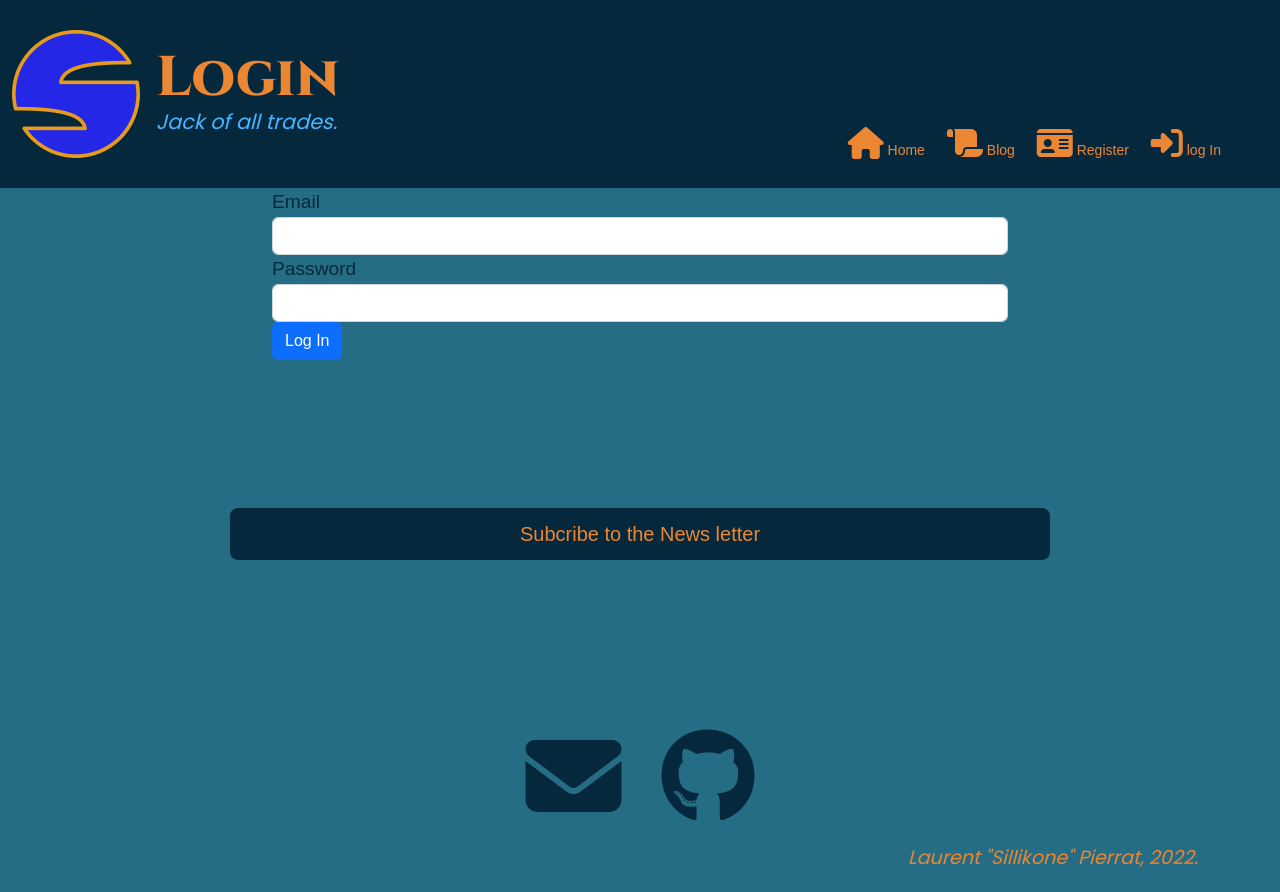
After one commit to aniasin/portfolio, a Flask app: page /login in a window 1280 px wide. The commit adds this page. Run offline with Flask 2, Linux system fonts and the light colour scheme; some libraries are stand-ins or nearby versions.

Commit message:
Added users, login, logout, register Added forms Added many to many relation Posts>Tags

```diff
--- /dev/null
+++ b/forms.py
@@ -0,0 +1,26 @@
+from flask_wtf import FlaskForm
+from wtforms import StringField, SubmitField, PasswordField, EmailField
+from wtforms.validators import DataRequired, URL
+from flask_ckeditor import CKEditorField
+
+
+class RegisterForm(FlaskForm):
+    email = EmailField("Email", validators=[DataRequired()])
+    password = PasswordField("Password", validators=[DataRequired()])
+    name = StringField("Username", validators=[DataRequired()])
+    submit = SubmitField("Register")
+
+
+class LoginForm(FlaskForm):
+    email = EmailField("Email", validators=[DataRequired()])
+    password = PasswordField("Password", validators=[DataRequired()])
+    submit = SubmitField("Log In")
+
+
+class CreatePostForm(FlaskForm):
+    title = StringField("Blog Post Title", validators=[DataRequired()])
+    subtitle = StringField("Subtitle", validators=[DataRequired()])
+    img_url = StringField("Blog Image URL", validators=[DataRequired(), URL()])
+    tags = StringField("Tags")
+    body = CKEditorField("Blog Content", validators=[DataRequired()])
+    submit = SubmitField("Submit Post")
--- a/main.py
+++ b/main.py
@@ -14,16 +14,191 @@ from gevent.pywsgi import WSGIServer
 from sqlalchemy.orm import relationship
 from werkzeug.security import generate_password_hash, check_password_hash
 
+from forms import RegisterForm, LoginForm, CreatePostForm
+import utils
+
 app = Flask(__name__)
 app.config['SECRET_KEY'] = os.environ.get("SECRET_KEY")
 ckeditor = CKEditor(app)
 Bootstrap(app)
 
+# #CONNECT TO DB
+app.config['SQLALCHEMY_DATABASE_URI'] = os.environ.get("DATABASE_")
+app.config['SQLALCHEMY_TRACK_MODIFICATIONS'] = False
+db = SQLAlchemy(app)
+# Init login manager
+login_manager = LoginManager()
+login_manager.init_app(app)
 
+
+# #CONFIGURE TABLES
+class User(UserMixin, db.Model):
+    __tablename__ = "users"
+    id = db.Column(db.Integer, primary_key=True)
+    email = db.Column(db.String(50), nullable=False)
+    password = db.Column(db.String(100), nullable=False)
+    name = db.Column(db.String(100), nullable=False)
+
+    # This will act like a List of BlogPost objects attached to each User.
+    # The "author" refers to the author property in the BlogPost class.
+    posts = relationship("BlogPost", back_populates="author")
+    comments = relationship("Comment", back_populates="author")
+
+
+tag_link = db.Table("tag_link", db.Model.metadata,
+                    db.Column("post_id", db.Integer, db.ForeignKey("blog_posts.id")),
+                    db.Column("tag_id", db.Integer, db.ForeignKey("tags.id"))
+                    )
+
+
+class BlogPost(db.Model):
+    __tablename__ = "blog_posts"
+    id = db.Column(db.Integer, primary_key=True)
+
+    # Create Foreign Key, "users.id" the users refers to the table name of User.
+    author_id = db.Column(db.Integer, db.ForeignKey("users.id"))
+    # Create reference to the User object, the "posts" refers to the posts property in the User class.
+    author = relationship("User", back_populates="posts")
+
+    title = db.Column(db.String(250), unique=True, nullable=False)
+    subtitle = db.Column(db.String(250), nullable=False)
+    date = db.Column(db.String(250), nullable=False)
+    body = db.Column(db.Text, nullable=False)
+    img_url = db.Column(db.String(250), nullable=True)
+    tags = db.relationship("Tag", secondary=tag_link)
+    comments = relationship("Comment", back_populates="parent_post")
+
+
+class Tag(db.Model):
+    __tablename__ = "tags"
+    id = db.Column(db.Integer, primary_key=True)
+    name = db.Column(db.String(250), nullable=False)
+
+
+class Comment(db.Model):
+    __tablename__ = "comments"
+    id = db.Column(db.Integer, primary_key=True)
+    author_id = db.Column(db.Integer, db.ForeignKey("users.id"))
+    author = relationship("User", back_populates="comments")
+    post_id = db.Column(db.Integer, db.ForeignKey("blog_posts.id"))
+    parent_post = relationship("BlogPost", back_populates="comments")
+    text = db.Column(db.String(250), nullable=False)
+    date = db.Column(db.String(250), nullable=False)
+
+
+# Create admin-only decorator
+def admin_only(f):
+    @wraps(f)
+    def decorated_function(*args, **kwargs):
+        # If id is not 1 then return abort with 403 error
+        if current_user.id != 1:
+            return abort(403)
+        # Otherwise continue with the route function
+        return f(*args, **kwargs)
+    return decorated_function
+
+
+@login_manager.user_loader
+def load_user(user_id):
+    return User.query.get(int(user_id))
+
+
+# -------- Routes ---------
 @app.route('/')
-def get_all_posts():
-    return render_template("index.html")
+def home():
+    posts = BlogPost.query.all()
+    return render_template("index.html", posts=posts, user_id=utils.get_user_id(current_user), title="Welcome!")
 
+
+@app.route('/blog')
+def blog():
+    return render_template("blog.html", user_id=utils.get_user_id(current_user), title="Blog categories")
+
+
+@app.route("/new-post", methods=["POST", "GET"])
+@admin_only
+def add_new_post():
+    form = CreatePostForm()
+    if form.validate_on_submit():
+        new_post = BlogPost(
+            title=form.title.data,
+            subtitle=form.subtitle.data,
+            body=form.body.data,
+            img_url=form.img_url.data,
+            author=current_user,
+            date=date.today().strftime("%B %d, %Y")
+        )
+        tags = form.tags.data.split()
+        for tag in tags:
+            new_tag = Tag(name=tag)
+            db.session.add(new_tag)
+            new_post.tags.append(new_tag)
+        db.session.add(new_post)
+        db.session.commit()
+        return redirect(url_for("home"))
+    return render_template("make-post.html", form=form, user_id=utils.get_user_id(current_user), title="New Post")
+
+
+@app.route('/register.html', methods=["GET", "POST"])
+def register():
+    form = RegisterForm()
+    if form.validate_on_submit():
+        email = request.form.get("email")
+        if not User.query.filter_by(email=email).first():
+            password = request.form.get("password")
+            name = request.form.get("name")
+            user = User()
+            user.email = email
+            user.password = generate_password_hash(password, salt_length=8)
+            user.name = name
+            db.session.add(user)
+            db.session.commit()
+            return redirect(url_for('home'))
+        else:
+            flash("User already exists.")
+    return render_template("register.html", form=form, user_id=utils.get_user_id(current_user), title="Register")
+
+
+@app.route('/login', methods=["GET", "POST"])
+def login():
+    form = LoginForm()
+    if request.method == "POST":
+        email = request.form.get("email")
+        password = request.form.get("password")
+        user = User.query.filter_by(email=email).first()
+        if user and check_password_hash(user.password, password):
+            login_user(user)
+            return redirect(url_for('home'))
+        else:
+            flash("Invalid password or username")
+    return render_template("login.html", form=form, user_id=utils.get_user_id(current_user), title="Login")
+
+
+@app.route('/logout')
+def logout():
+    logout_user()
+    return redirect(url_for('home'))
+
+
+def create_db():
+    user = User()
+    user.email = "pierrat.laurent@gmail.com"
+    user.password = generate_password_hash("1234", salt_length=8)
+    user.name = "sillikone"
+    db.session.add(user)
+    db.session.commit()
+
+    user = User()
+    user.email = "user@gmail.com"
+    user.password = generate_password_hash("1234", salt_length=8)
+    user.name = "Jack"
+    db.session.add(user)
+    db.session.commit()
+
+
+# with app.app_context():
+#     db.create_all()
+#     create_db()
 
 if __name__ == "__main__":
     app.run(debug=True)
--- a/static/css/styles.css
+++ b/static/css/styles.css
@@ -14,6 +14,10 @@ h1, h2{
   color:#EB8632;
   line-height: 1;
   margin: 0;
+}
+h2{
+  margin: auto auto 20px 100px;
+  text-align: left;
 }
 h3{
   color:#06283D;
@@ -67,6 +71,7 @@ p{
 .title{
   background-color: #06283d;
   display: inline-block;
+  margin: auto auto 20px 100px;
   position: relative;
   bottom: 40px;
 }
--- /dev/null
+++ b/templates/footer.html
@@ -0,0 +1,19 @@
+      <!-- FOOTER -->
+      <footer class="container">
+        <div class="spacer">
+            <div class="d-grid gap-2">
+                <button type="button" class="btn btn-outline text-nowrap btn-lg btn-block m-5">Subcribe to the News letter</button>
+            </div>
+        </div>
+        <div class="d-flex justify-content-center">
+            <i class="fa-sharp fa-solid fa-envelope footer-icon"></i>
+            <i class="fa-brands fa-github footer-icon"></i>
+        </div>
+        <p class="copyright"><em>Laurent "Sillikone" Pierrat, 2022.</em></p>
+      </footer>
+    </main>
+    </div>
+
+    <script src="https://cdn.jsdelivr.net/npm/bootstrap@5.2.2/dist/js/bootstrap.bundle.min.js" integrity="sha384-OERcA2EqjJCMA+/3y+gxIOqMEjwtxJY7qPCqsdltbNJuaOe923+mo//f6V8Qbsw3" crossorigin="anonymous"></script>
+  </body>
+</html>
--- /dev/null
+++ b/templates/header.html
@@ -0,0 +1,61 @@
+<!DOCTYPE html>
+<html lang="en" dir="ltr">
+  <head>
+  <meta charset="utf-8">
+  <meta name="viewport" content="width=device-width, initial-scale=1, shrink-to-fit=no">
+  <meta name="description" content="">
+  <meta name="author" content="">
+
+  <title>Sillikone Portfolio</title>
+    <link href="https://cdn.jsdelivr.net/npm/bootstrap@5.2.2/dist/css/bootstrap.min.css" rel="stylesheet" integrity="sha384-Zenh87qX5JnK2Jl0vWa8Ck2rdkQ2Bzep5IDxbcnCeuOxjzrPF/et3URy9Bv1WTRi" crossorigin="anonymous">
+    <meta name="viewport" content="width=device-width, initial-scale=1">
+    <link rel="stylesheet" href="static/css/styles.css">
+    <!-- Font Awesome Icons-->
+    <script src="https://kit.fontawesome.com/142a7d352d.js" crossorigin="anonymous"></script>
+    <link rel="icon" href="static/images/favicon.ico">
+    <link rel="preconnect" href="https://fonts.googleapis.com">
+    <link rel="preconnect" href="https://fonts.gstatic.com" crossorigin>
+  <link href="https://fonts.googleapis.com/css2?family=Cinzel:wght@800&family=Poppins&display=swap" rel="stylesheet">
+    <div class="menu">
+      <nav class="navbar navbar-expand-lg">
+        <div class="container-fluid">
+          <a class="navbar-brand" href="#"><img src="static/images/Logo.png" alt=""></a>
+          <div class="heading">
+            <h1 class="text-left">{{title}}</h1>
+            <p class="subtitle"><em>Jack of all trades.</em></p>
+          </div>
+          <button class="navbar-toggler" type="button" data-bs-toggle="collapse" data-bs-target="#navbarNavDropdown" aria-controls="navbarNavDropdown" aria-expanded="false" aria-label="Toggle navigation">
+            <span class="navbar-toggler-icon"></span>
+          </button>
+          <div class="collapse navbar-collapse" id="navbarNavDropdown">
+            <ul class="navbar-nav ms-auto me-2 p-2">
+              <li class="nav-item">
+                <a class="btn btn-outline text-nowrap btn-sm" href="{{ url_for('home') }}"><i class="fa-solid fa-house menu-icon"></i> Home</a>
+              </li>
+              <li class="nav-item">
+                <a class="btn btn-outline text-nowrap btn-sm" href="{{ url_for('blog') }}"><i class="fa-solid fa-scroll menu-icon"></i> Blog</a>
+              </li>
+              {% if user_id <= 0 %}
+              <li class="nav-item">
+                <a class="btn btn-outline text-nowrap btn-sm" href="{{ url_for('register') }}"><i class="fa-solid fa-id-card menu-icon"></i> Register</a>
+              </li>
+              <li class="nav-item">
+                <a class="btn btn-outline text-nowrap btn-sm" href="{{ url_for('login') }}"><i class="fa-solid fa-right-to-bracket menu-icon"></i> log In</a>
+              </li>
+              {% endif %}
+              {% if user_id > 0 %}
+              <li class="nav-item">
+                <a class="btn btn-outline text-nowrap btn-sm" href="{{ url_for('logout') }}"><i class="fa-solid fa-xmark menu-icon"></i> Log Out</a>
+              </li>
+              {% endif %}
+                            {% if user_id == 1 %}
+              <li class="nav-item">
+                <a class="btn btn-outline text-nowrap btn-sm" href="{{ url_for('add_new_post') }}"><i class="fa-solid fa-pen-nib menu-icon"></i> New Article</a>
+              </li>
+              {% endif %}
+            </ul>
+          </div>
+        </div>
+      </nav>
+    </div>
+  </head>
--- /dev/null
+++ b/templates/login.html
@@ -0,0 +1,19 @@
+{% import "bootstrap/wtf.html" as wtf %}
+{% include "header.html" %}
+
+  <div class="container">
+    {% with messages = get_flashed_messages() %}
+      {% if messages %}
+        {% for message in messages %}
+          <p class="text-center text-warning">{{ message }}</p>
+        {% endfor %}
+      {% endif %}
+    {% endwith %}
+    <div class="row">
+      <div class="col-lg-8 col-md-10 mx-auto content">
+        {{ wtf.quick_form(form, novalidate=True, button_map={"submit": "primary"}) }}
+      </div>
+    </div>
+  </div>
+
+{% include "footer.html" %}
```
Also changed, not shown: templates/blog.html (added, +9 -0 lines), templates/index.html (+10 -103 lines), templates/make-post.html (added, +14 -0 lines), templates/register.html (added, +21 -0 lines), utils.py (added, +8 -0 lines).
